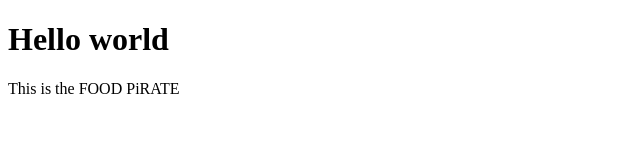
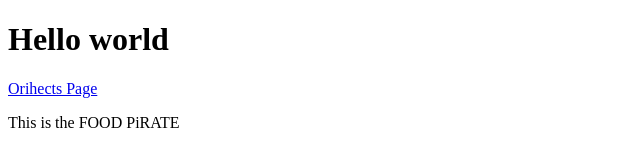
Before and after one commit to Turk44/Food-Pirate, a plain HTML site: page index.html in a window 1280 px wide. Shown: the whole page, without its empty margins (0-640 px from the left). Drawn offline with Linux system fonts and the light colour scheme.

Commit message:
Update index.html

```diff
--- a/index.html
+++ b/index.html
@@ -5,11 +5,17 @@
     <title>FOOD PiRATE</title>
   </head>
 
+  <div id="container">
+    <header>
 <h1>Hello world</h1>
 
 <body>
 
-  <div id="container">
+
+  <nav>
+    <a href="projects.html">Orihects Page</a>
+  </nav>
+
 <!-- This is a comment. You won't see me, unless ... -->
 <p>This is the FOOD PiRATE</p>
   </div>
```
